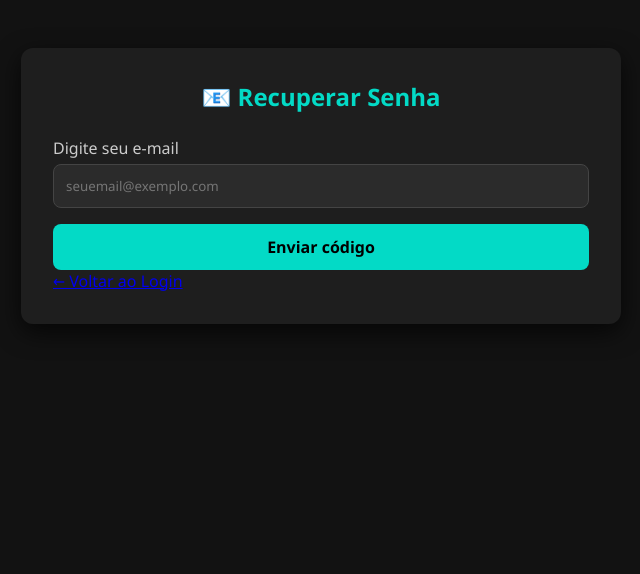
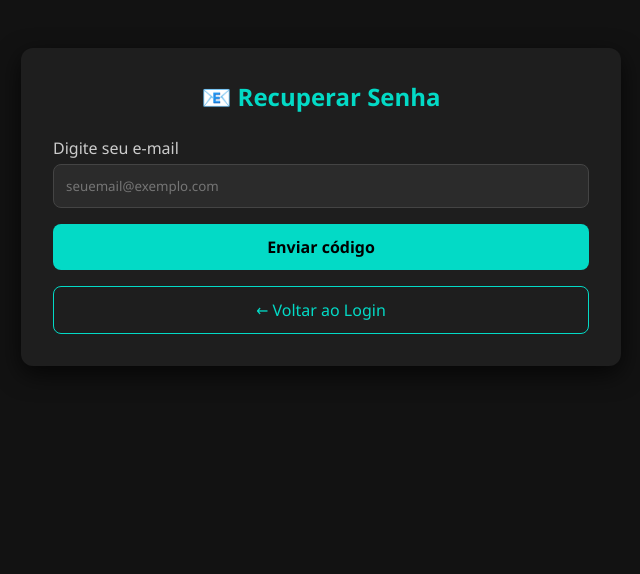
Before and after one commit to buzard1/sa-modelagem, a PHP site: page /recuperar-email.html in a window 1280 px wide. Shown: the top 574 px of the page, without its empty margins (319-959 px from the left). Run offline with PHP 8.4, Linux system fonts and the light colour scheme.

Commit message:
versao 27
estilizei o botão de voltar ao login

```diff
--- a/css/form.css
+++ b/css/form.css
@@ -118,3 +118,20 @@ button {
 button:hover {
   background-color: #00bfa5;
 }
+.btn-voltar {
+  display: block;
+  text-align: center;
+  margin-top: 1rem;
+  padding: 0.75rem;
+  background-color: transparent;
+  color: #03dac6;
+  border: 1px solid #03dac6;
+  border-radius: 8px;
+  text-decoration: none;
+  transition: all 0.3s ease;
+}
+
+.btn-voltar:hover {
+  background-color: #03dac6;
+  color: #000;
+}
```
